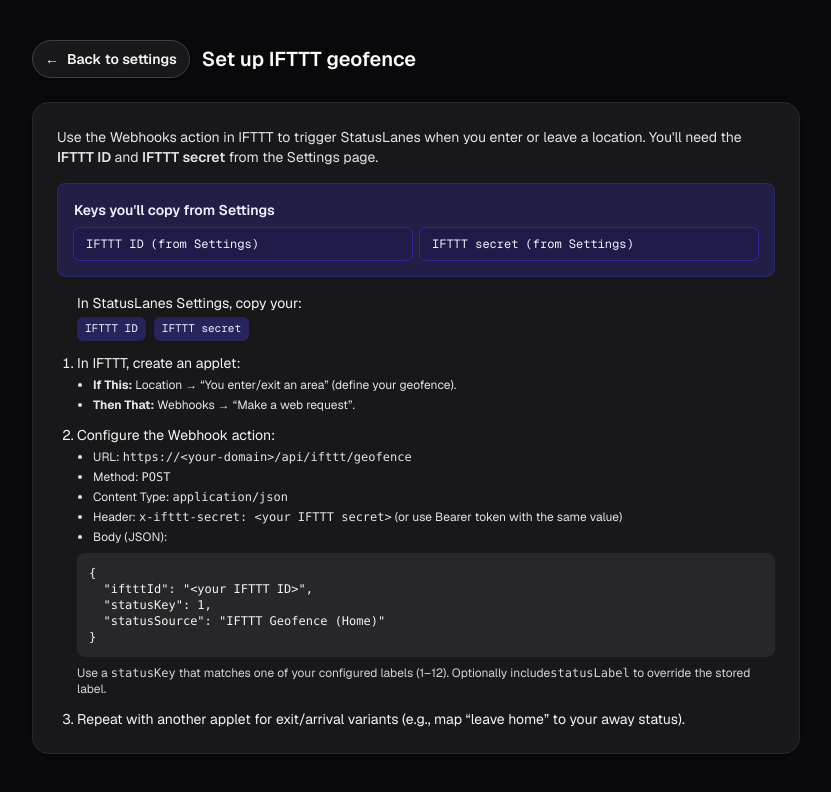
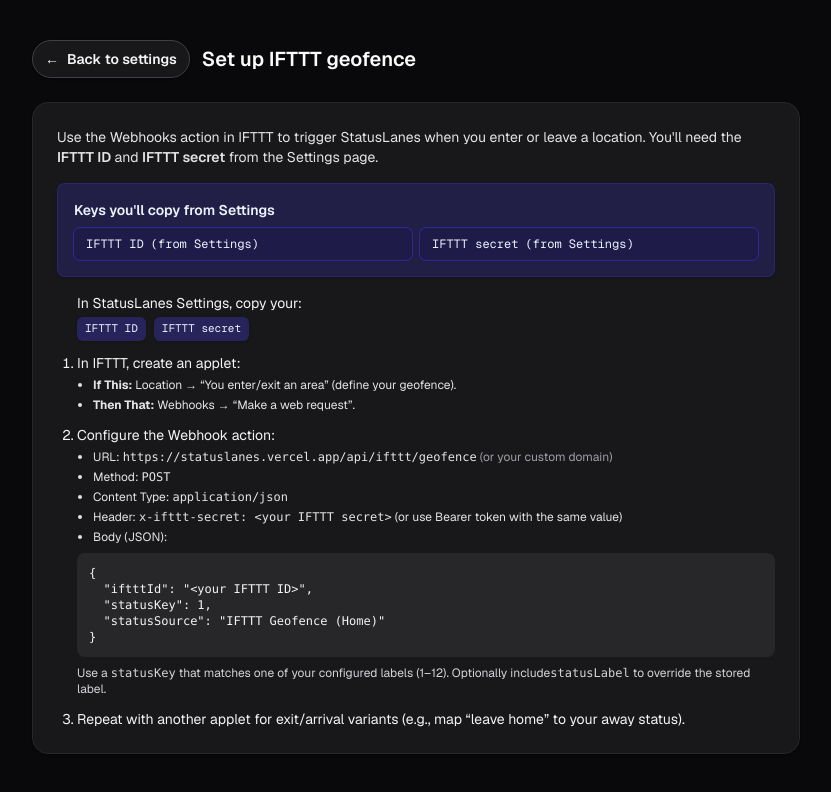
Before and after one commit to lanes100/statuslanes, a Next.js app: page /ifttt-setup in a window 1280 px wide. Shown: the top 792 px of the page, without its empty margins (224-1055 px from the left). Built offline with nearby package versions, Linux system fonts and the light colour scheme.

Commit message:
UI tweaks

```diff
--- a/src/app/ifttt-setup/page.tsx
+++ b/src/app/ifttt-setup/page.tsx
@@ -62,7 +62,10 @@
             <li>
               Configure the Webhook action:
               <ul className="ml-4 mt-1 list-disc space-y-1 text-xs text-zinc-700 dark:text-zinc-200">
-                <li>URL: <code>https://&lt;your-domain&gt;/api/ifttt/geofence</code></li>
+                <li>
+                  URL: <code>https://statuslanes.vercel.app/api/ifttt/geofence</code>{" "}
+                  <span className="text-zinc-500 dark:text-zinc-400">(or your custom domain)</span>
+                </li>
                 <li>Method: <code>POST</code></li>
                 <li>Content Type: <code>application/json</code></li>
                 <li>
--- a/src/components/settings-panel.tsx
+++ b/src/components/settings-panel.tsx
@@ -368,7 +368,6 @@
     <div className="space-y-4 rounded-2xl border border-zinc-200 bg-white p-6 shadow-sm dark:border-zinc-800 dark:bg-zinc-900 dark:text-zinc-100">
       <div className="flex items-center justify-between">
         <h2 className="text-lg font-semibold text-zinc-900 dark:text-zinc-50">Settings</h2>
-        <span className="text-xs text-zinc-500 dark:text-zinc-400">Device: {device.deviceId}</span>
       </div>
 
       <div className="space-y-3 rounded-xl border border-indigo-100 bg-indigo-50/80 p-4 text-sm shadow-sm dark:border-indigo-900/50 dark:bg-indigo-950/40">
```
Also changed, not shown: 1 other file (tests, documents, lock files or other folders).
